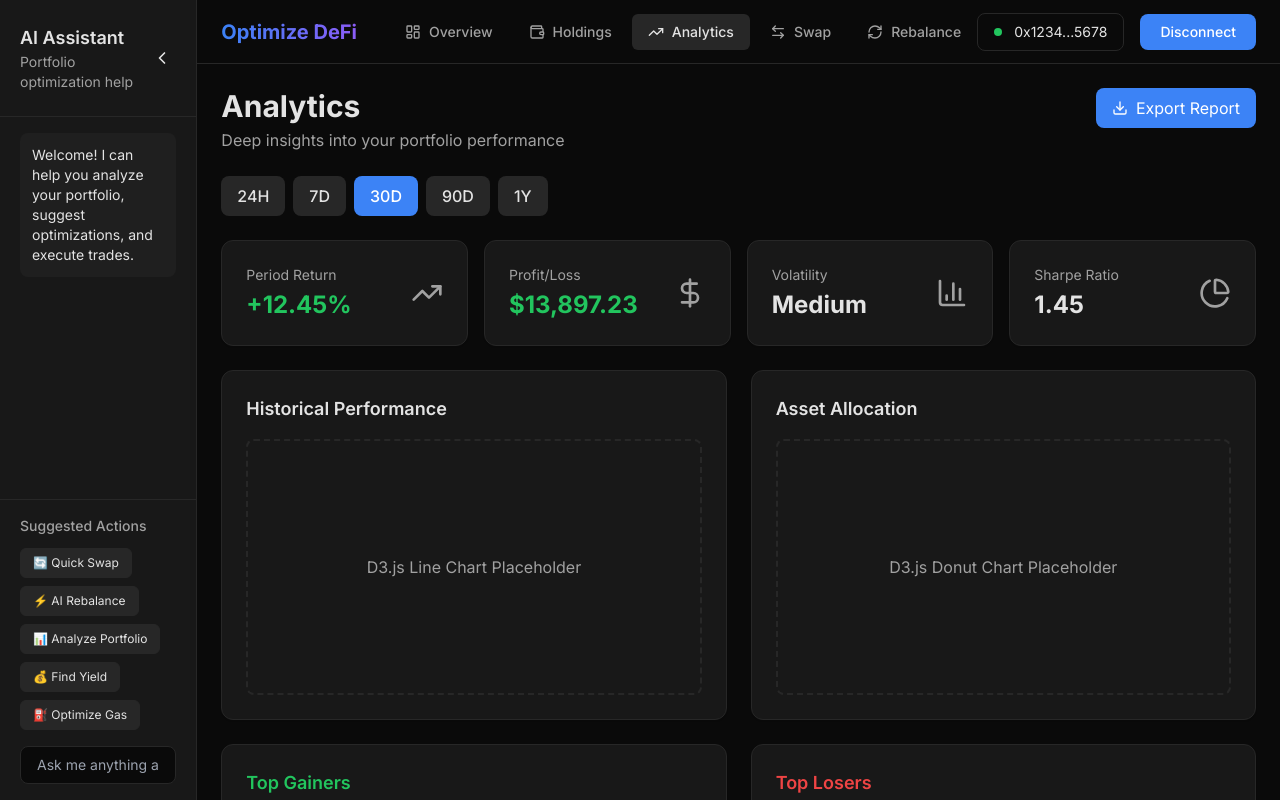
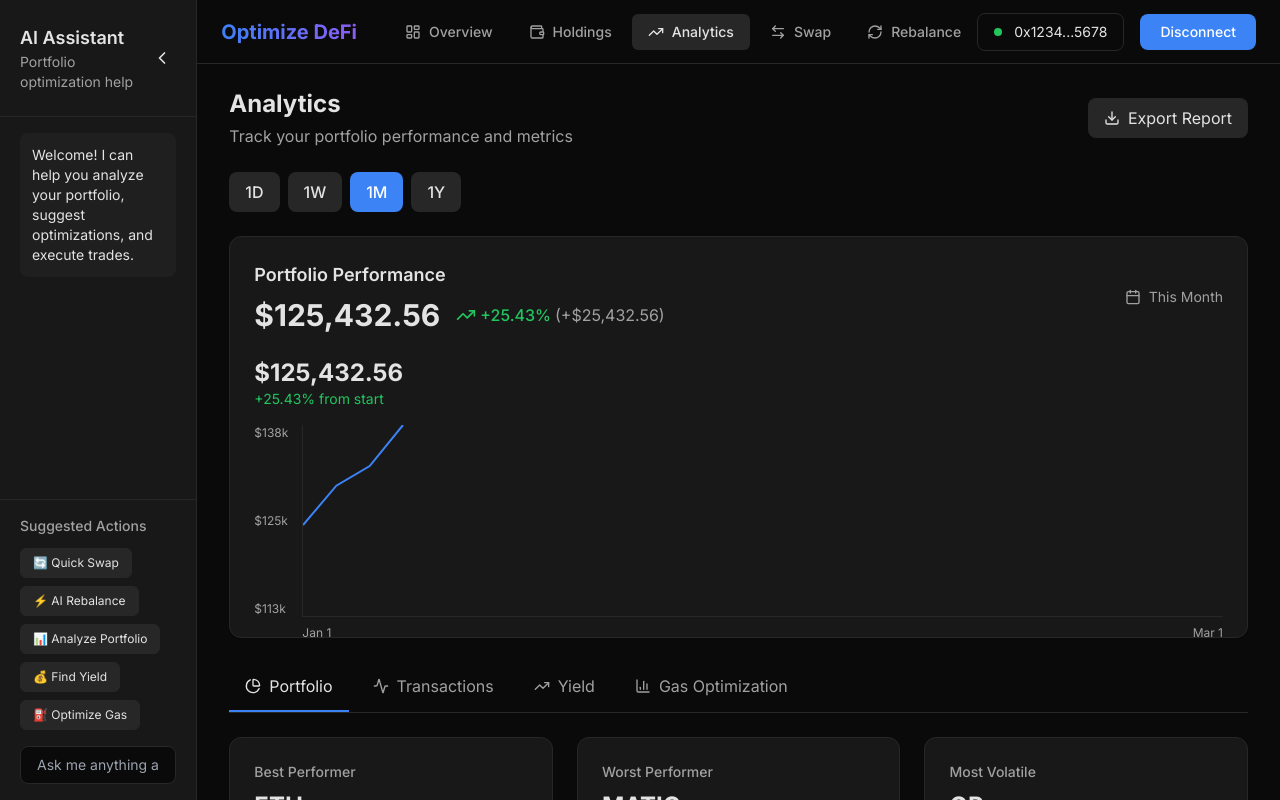
Before and after one commit to emmette/optimizedefi, a Next.js app in the folder frontend/: page /analytics in a window 1280 px wide. Built offline with nearby package versions, Linux system fonts and the light colour scheme.

Commit message:
feat: Implement Analytics page with performance charts and detailed metrics

```diff
--- a/frontend/app/analytics/page.tsx
+++ b/frontend/app/analytics/page.tsx
@@ -2,250 +2,384 @@
 
 import { useState } from 'react'
 import { Card } from '@/components/ui/Card'
-import { TrendingUp, DollarSign, PieChart, BarChart3, Download } from 'lucide-react'
+import { PerformanceChart } from '@/components/charts/PerformanceChart'
+import {
+  TrendingUp,
+  TrendingDown,
+  DollarSign,
+  Activity,
+  PieChart,
+  BarChart3,
+  Calendar,
+  Download
+} from 'lucide-react'
 
-// Mock data for analytics
-const mockAnalyticsData = {
-  performance: {
-    '24h': { value: 2.34, amount: 2876.43 },
-    '7d': { value: 5.67, amount: 6712.89 },
-    '30d': { value: 12.45, amount: 13897.23 },
-    '90d': { value: 28.91, amount: 28456.78 },
-    '1y': { value: 145.67, amount: 64321.09 },
-  },
-  topGainers: [
-    { symbol: 'OP', name: 'Optimism', change: 15.67, value: 8000 },
-    { symbol: 'ARB', name: 'Arbitrum', change: 12.34, value: 8000 },
-    { symbol: 'ETH', name: 'Ethereum', change: 8.91, value: 10468 },
+// Mock performance data
+const mockPerformanceData = {
+  '1D': [
+    { date: '00:00', value: 123000 },
+    { date: '04:00', value: 122500 },
+    { date: '08:00', value: 124000 },
+    { date: '12:00', value: 125000 },
+    { date: '16:00', value: 124500 },
+    { date: '20:00', value: 125432.56 },
   ],
-  topLosers: [
-    { symbol: 'MATIC', name: 'Polygon', change: -5.23, value: 10000 },
-    { symbol: 'LINK', name: 'Chainlink', change: -3.45, value: 3200 },
-    { symbol: 'UNI', name: 'Uniswap', change: -2.11, value: 2100 },
+  '1W': [
+    { date: 'Mon', value: 120000 },
+    { date: 'Tue', value: 121500 },
+    { date: 'Wed', value: 123000 },
+    { date: 'Thu', value: 122000 },
+    { date: 'Fri', value: 124000 },
+    { date: 'Sat', value: 125000 },
+    { date: 'Sun', value: 125432.56 },
   ],
-  chainDistribution: [
-    { chain: 'Ethereum', value: 45000, percentage: 35.9, tokens: 15 },
-    { chain: 'Polygon', value: 32000, percentage: 25.5, tokens: 12 },
-    { chain: 'Optimism', value: 28432.56, percentage: 22.7, tokens: 8 },
-    { chain: 'Arbitrum', value: 20000, percentage: 15.9, tokens: 10 },
+  '1M': [
+    { date: 'Week 1', value: 100000 },
+    { date: 'Week 2', value: 110000 },
+    { date: 'Week 3', value: 115000 },
+    { date: 'Week 4', value: 125432.56 },
   ],
-  riskMetrics: {
-    volatility: 'Medium',
-    sharpeRatio: 1.45,
-    maxDrawdown: -15.23,
-    correlation: 0.67,
-  }
+  '1Y': [
+    { date: 'Jan', value: 80000 },
+    { date: 'Feb', value: 85000 },
+    { date: 'Mar', value: 90000 },
+    { date: 'Apr', value: 95000 },
+    { date: 'May', value: 92000 },
+    { date: 'Jun', value: 98000 },
+    { date: 'Jul', value: 105000 },
+    { date: 'Aug', value: 110000 },
+    { date: 'Sep', value: 115000 },
+    { date: 'Oct', value: 118000 },
+    { date: 'Nov', value: 122000 },
+    { date: 'Dec', value: 125432.56 },
+  ],
 }
 
+// Mock transaction metrics
+const mockTransactionMetrics = {
+  totalTransactions: 342,
+  avgTransactionSize: 2450.50,
+  gasFeesSpent: 1234.56,
+  successRate: 98.5,
+  mostActiveChain: 'Ethereum',
+  mostTradedToken: 'ETH',
+}
+
+// Mock yield metrics
+const mockYieldMetrics = {
+  totalYieldEarned: 8543.21,
+  avgAPY: 12.5,
+  activePositions: 7,
+  bestPerformer: {
+    protocol: 'Aave V3',
+    apy: 18.5,
+    earned: 3200.50,
+  },
+}
+
+// Mock gas optimization
+const mockGasMetrics = {
+  totalSaved: 543.21,
+  optimizedTransactions: 45,
+  avgSavings: 12.07,
+  bestSaving: {
+    amount: 89.50,
+    chain: 'Ethereum',
+    type: 'Batch Swap',
+  },
+}
+
+type TimeRange = '1D' | '1W' | '1M' | '1Y'
+
 export default function AnalyticsPage() {
-  const [selectedPeriod, setSelectedPeriod] = useState('30d')
+  const [timeRange, setTimeRange] = useState<TimeRange>('1M')
+  const [activeMetric, setActiveMetric] = useState<'portfolio' | 'transactions' | 'yield' | 'gas'>('portfolio')
 
-  const periods = [
-    { id: '24h', label: '24H' },
-    { id: '7d', label: '7D' },
-    { id: '30d', label: '30D' },
-    { id: '90d', label: '90D' },
-    { id: '1y', label: '1Y' },
-  ]
+  const performanceData = mockPerformanceData[timeRange]
+  const currentValue = performanceData[performanceData.length - 1].value
+  const previousValue = performanceData[0].value
+  const change = currentValue - previousValue
+  const changePercent = (change / previousValue) * 100
 
   return (
-    <div className="p-6 space-y-6">
+    <div className="px-8 py-6 space-y-6">
       {/* Header */}
-      <div className="flex justify-between items-start">
+      <div className="flex items-center justify-between">
         <div>
-          <h1 className="text-3xl font-bold">Analytics</h1>
-          <p className="text-muted-foreground mt-1">Deep insights into your portfolio performance</p>
+          <h1 className="text-2xl font-bold">Analytics</h1>
+          <p className="text-muted-foreground mt-1">Track your portfolio performance and metrics</p>
         </div>
-        <button className="flex items-center gap-2 px-4 py-2 bg-primary text-primary-foreground rounded-lg hover:bg-primary/90 transition-colors">
+        <button className="flex items-center gap-2 px-4 py-2 bg-secondary hover:bg-secondary/80 rounded-lg transition-colors">
           <Download className="h-4 w-4" />
           Export Report
         </button>
       </div>
 
-      {/* Period Selector */}
+      {/* Time Range Selector */}
       <div className="flex gap-2">
-        {periods.map((period) => (
+        {(['1D', '1W', '1M', '1Y'] as TimeRange[]).map((range) => (
           <button
-            key={period.id}
-            onClick={() => setSelectedPeriod(period.id)}
+            key={range}
+            onClick={() => setTimeRange(range)}
             className={`px-4 py-2 rounded-lg font-medium transition-colors ${
-              selectedPeriod === period.id
+              timeRange === range
                 ? 'bg-primary text-primary-foreground'
                 : 'bg-secondary hover:bg-secondary/80'
             }`}
           >
-            {period.label}
+            {range}
           </button>
         ))}
       </div>
 
-      {/* Performance Metrics */}
-      <div className="grid grid-cols-1 md:grid-cols-2 lg:grid-cols-4 gap-4">
+      {/* Performance Chart */}
       <Card className="p-6">
-          <div className="flex items-center justify-between">
+        <div className="flex items-center justify-between mb-6">
           <div>
-              <p className="text-sm text-muted-foreground">Period Return</p>
-              <p className={`text-2xl font-bold mt-1 ${
-                mockAnalyticsData.performance[selectedPeriod as keyof typeof mockAnalyticsData.performance].value > 0
-                  ? 'text-green-500'
-                  : 'text-red-500'
-              }`}>
-                {mockAnalyticsData.performance[selectedPeriod as keyof typeof mockAnalyticsData.performance].value > 0 ? '+' : ''}
-                {mockAnalyticsData.performance[selectedPeriod as keyof typeof mockAnalyticsData.performance].value}%
+            <h3 className="text-lg font-semibold">Portfolio Performance</h3>
+            <div className="flex items-center gap-4 mt-2">
+              <p className="text-3xl font-bold">
+                ${currentValue.toLocaleString('en-US', { minimumFractionDigits: 2, maximumFractionDigits: 2 })}
               </p>
+              <div className={`flex items-center gap-1 ${change > 0 ? 'text-green-500' : 'text-red-500'}`}>
+                {change > 0 ? <TrendingUp className="h-5 w-5" /> : <TrendingDown className="h-5 w-5" />}
+                <span className="font-medium">
+                  {change > 0 ? '+' : ''}{changePercent.toFixed(2)}%
+                </span>
+                <span className="text-muted-foreground">({change > 0 ? '+' : ''}${change.toLocaleString('en-US', { minimumFractionDigits: 2, maximumFractionDigits: 2 })})</span>
               </div>
-            <TrendingUp className="h-8 w-8 text-muted-foreground" />
+            </div>
+          </div>
+          <div className="flex items-center gap-2 text-sm text-muted-foreground">
+            <Calendar className="h-4 w-4" />
+            {timeRange === '1D' ? 'Today' :
+             timeRange === '1W' ? 'This Week' :
+             timeRange === '1M' ? 'This Month' : 'This Year'}
+          </div>
+        </div>
+        <div className="h-64">
+          <PerformanceChart data={performanceData} />
         </div>
       </Card>
 
+      {/* Metric Tabs */}
+      <div className="flex gap-2 border-b border-border">
+        {[
+          { id: 'portfolio', label: 'Portfolio', icon: PieChart },
+          { id: 'transactions', label: 'Transactions', icon: Activity },
+          { id: 'yield', label: 'Yield', icon: TrendingUp },
+          { id: 'gas', label: 'Gas Optimization', icon: BarChart3 },
+        ].map((tab) => {
+          const Icon = tab.icon
+          return (
+            <button
+              key={tab.id}
+              onClick={() => setActiveMetric(tab.id as any)}
+              className={`flex items-center gap-2 px-4 py-3 border-b-2 transition-colors ${
+                activeMetric === tab.id
+                  ? 'border-primary text-foreground'
+                  : 'border-transparent text-muted-foreground hover:text-foreground'
+              }`}
+            >
+              <Icon className="h-4 w-4" />
+              {tab.label}
+            </button>
+          )
+        })}
+      </div>
+
+      {/* Metric Content */}
+      {activeMetric === 'portfolio' && (
+        <div className="grid grid-cols-1 md:grid-cols-2 lg:grid-cols-3 gap-6">
           <Card className="p-6">
-          <div className="flex items-center justify-between">
-            <div>
-              <p className="text-sm text-muted-foreground">Profit/Loss</p>
-              <p className={`text-2xl font-bold mt-1 ${
-                mockAnalyticsData.performance[selectedPeriod as keyof typeof mockAnalyticsData.performance].amount > 0
-                  ? 'text-green-500'
-                  : 'text-red-500'
-              }`}>
-                ${mockAnalyticsData.performance[selectedPeriod as keyof typeof mockAnalyticsData.performance].amount.toLocaleString()}
-              </p>
-            </div>
-            <DollarSign className="h-8 w-8 text-muted-foreground" />
-          </div>
+            <h3 className="text-sm font-medium text-muted-foreground mb-2">Best Performer</h3>
+            <p className="text-2xl font-bold">ETH</p>
+            <p className="text-sm text-green-500 mt-1">+12.5% this month</p>
           </Card>
-
           <Card className="p-6">
-          <div className="flex items-center justify-between">
-            <div>
-              <p className="text-sm text-muted-foreground">Volatility</p>
-              <p className="text-2xl font-bold mt-1">{mockAnalyticsData.riskMetrics.volatility}</p>
-            </div>
-            <BarChart3 className="h-8 w-8 text-muted-foreground" />
-          </div>
+            <h3 className="text-sm font-medium text-muted-foreground mb-2">Worst Performer</h3>
+            <p className="text-2xl font-bold">MATIC</p>
+            <p className="text-sm text-red-500 mt-1">-3.2% this month</p>
           </Card>
-
           <Card className="p-6">
-          <div className="flex items-center justify-between">
-            <div>
-              <p className="text-sm text-muted-foreground">Sharpe Ratio</p>
-              <p className="text-2xl font-bold mt-1">{mockAnalyticsData.riskMetrics.sharpeRatio}</p>
-            </div>
-            <PieChart className="h-8 w-8 text-muted-foreground" />
-          </div>
+            <h3 className="text-sm font-medium text-muted-foreground mb-2">Most Volatile</h3>
+            <p className="text-2xl font-bold">OP</p>
+            <p className="text-sm text-muted-foreground mt-1">±15.3% volatility</p>
+          </Card>
+          <Card className="p-6">
+            <h3 className="text-sm font-medium text-muted-foreground mb-2">Largest Position</h3>
+            <p className="text-2xl font-bold">ETH</p>
+            <p className="text-sm text-muted-foreground mt-1">35.9% of portfolio</p>
+          </Card>
+          <Card className="p-6">
+            <h3 className="text-sm font-medium text-muted-foreground mb-2">Smallest Position</h3>
+            <p className="text-2xl font-bold">LINK</p>
+            <p className="text-sm text-muted-foreground mt-1">1.8% of portfolio</p>
+          </Card>
+          <Card className="p-6">
+            <h3 className="text-sm font-medium text-muted-foreground mb-2">Risk Score</h3>
+            <p className="text-2xl font-bold">Medium</p>
+            <p className="text-sm text-orange-500 mt-1">Score: 6.5/10</p>
           </Card>
         </div>
+      )}
 
-      {/* Charts Row */}
-      <div className="grid grid-cols-1 lg:grid-cols-2 gap-6">
-        {/* Historical Performance Chart */}
+      {activeMetric === 'transactions' && (
+        <div className="grid grid-cols-1 md:grid-cols-2 lg:grid-cols-3 gap-6">
           <Card className="p-6">
-          <h3 className="text-lg font-semibold mb-4">Historical Performance</h3>
-          <div className="h-64 flex items-center justify-center border-2 border-dashed border-border rounded-lg">
-            <p className="text-muted-foreground">D3.js Line Chart Placeholder</p>
-          </div>
+            <h3 className="text-sm font-medium text-muted-foreground mb-2">Total Transactions</h3>
+            <p className="text-2xl font-bold">{mockTransactionMetrics.totalTransactions}</p>
+            <p className="text-sm text-muted-foreground mt-1">This month</p>
           </Card>
-
-        {/* Asset Allocation Chart */}
           <Card className="p-6">
-          <h3 className="text-lg font-semibold mb-4">Asset Allocation</h3>
-          <div className="h-64 flex items-center justify-center border-2 border-dashed border-border rounded-lg">
-            <p className="text-muted-foreground">D3.js Donut Chart Placeholder</p>
-          </div>
+            <h3 className="text-sm font-medium text-muted-foreground mb-2">Average Size</h3>
+            <p className="text-2xl font-bold">${mockTransactionMetrics.avgTransactionSize.toLocaleString()}</p>
+            <p className="text-sm text-muted-foreground mt-1">Per transaction</p>
+          </Card>
+          <Card className="p-6">
+            <h3 className="text-sm font-medium text-muted-foreground mb-2">Gas Fees Spent</h3>
+            <p className="text-2xl font-bold">${mockTransactionMetrics.gasFeesSpent.toLocaleString()}</p>
+            <p className="text-sm text-muted-foreground mt-1">Total fees</p>
+          </Card>
+          <Card className="p-6">
+            <h3 className="text-sm font-medium text-muted-foreground mb-2">Success Rate</h3>
+            <p className="text-2xl font-bold">{mockTransactionMetrics.successRate}%</p>
+            <p className="text-sm text-green-500 mt-1">Excellent</p>
+          </Card>
+          <Card className="p-6">
+            <h3 className="text-sm font-medium text-muted-foreground mb-2">Most Active Chain</h3>
+            <p className="text-2xl font-bold">{mockTransactionMetrics.mostActiveChain}</p>
+            <p className="text-sm text-muted-foreground mt-1">165 transactions</p>
+          </Card>
+          <Card className="p-6">
+            <h3 className="text-sm font-medium text-muted-foreground mb-2">Most Traded</h3>
+            <p className="text-2xl font-bold">{mockTransactionMetrics.mostTradedToken}</p>
+            <p className="text-sm text-muted-foreground mt-1">89 trades</p>
           </Card>
         </div>
+      )}
 
-      {/* Top Movers */}
-      <div className="grid grid-cols-1 lg:grid-cols-2 gap-6">
-        {/* Top Gainers */}
+      {activeMetric === 'yield' && (
+        <div className="space-y-6">
+          <div className="grid grid-cols-1 md:grid-cols-2 lg:grid-cols-4 gap-6">
             <Card className="p-6">
-          <h3 className="text-lg font-semibold mb-4 text-green-500">Top Gainers</h3>
+              <h3 className="text-sm font-medium text-muted-foreground mb-2">Total Yield Earned</h3>
+              <p className="text-2xl font-bold">${mockYieldMetrics.totalYieldEarned.toLocaleString()}</p>
+              <p className="text-sm text-green-500 mt-1">All time</p>
+            </Card>
+            <Card className="p-6">
+              <h3 className="text-sm font-medium text-muted-foreground mb-2">Average APY</h3>
+              <p className="text-2xl font-bold">{mockYieldMetrics.avgAPY}%</p>
+              <p className="text-sm text-muted-foreground mt-1">Across positions</p>
+            </Card>
+            <Card className="p-6">
+              <h3 className="text-sm font-medium text-muted-foreground mb-2">Active Positions</h3>
+              <p className="text-2xl font-bold">{mockYieldMetrics.activePositions}</p>
+              <p className="text-sm text-muted-foreground mt-1">Earning yield</p>
+            </Card>
+            <Card className="p-6">
+              <h3 className="text-sm font-medium text-muted-foreground mb-2">Best Performer</h3>
+              <p className="text-2xl font-bold">{mockYieldMetrics.bestPerformer.protocol}</p>
+              <p className="text-sm text-green-500 mt-1">{mockYieldMetrics.bestPerformer.apy}% APY</p>
+            </Card>
+          </div>
+          <Card className="p-6">
+            <h3 className="text-lg font-semibold mb-4">Top Yield Sources</h3>
             <div className="space-y-3">
-            {mockAnalyticsData.topGainers.map((token) => (
-              <div key={token.symbol} className="flex items-center justify-between p-3 bg-green-500/10 rounded-lg">
+              <div className="flex items-center justify-between p-3 bg-background rounded-lg">
                 <div>
-                  <p className="font-medium">{token.symbol}</p>
-                  <p className="text-sm text-muted-foreground">{token.name}</p>
+                  <p className="font-medium">Aave V3 - ETH</p>
+                  <p className="text-sm text-muted-foreground">Ethereum</p>
                 </div>
                 <div className="text-right">
-                  <p className="font-medium text-green-500">+{token.change}%</p>
-                  <p className="text-sm text-muted-foreground">${token.value.toLocaleString()}</p>
+                  <p className="font-medium text-green-500">18.5% APY</p>
+                  <p className="text-sm text-muted-foreground">+$3,200.50</p>
                 </div>
               </div>
-            ))}
-          </div>
-        </Card>
-
-        {/* Top Losers */}
-        <Card className="p-6">
-          <h3 className="text-lg font-semibold mb-4 text-red-500">Top Losers</h3>
-          <div className="space-y-3">
-            {mockAnalyticsData.topLosers.map((token) => (
-              <div key={token.symbol} className="flex items-center justify-between p-3 bg-red-500/10 rounded-lg">
+              <div className="flex items-center justify-between p-3 bg-background rounded-lg">
                 <div>
-                  <p className="font-medium">{token.symbol}</p>
-                  <p className="text-sm text-muted-foreground">{token.name}</p>
+                  <p className="font-medium">Compound - USDC</p>
+                  <p className="text-sm text-muted-foreground">Polygon</p>
                 </div>
                 <div className="text-right">
-                  <p className="font-medium text-red-500">{token.change}%</p>
-                  <p className="text-sm text-muted-foreground">${token.value.toLocaleString()}</p>
+                  <p className="font-medium text-green-500">12.3% APY</p>
+                  <p className="text-sm text-muted-foreground">+$2,100.35</p>
                 </div>
               </div>
-            ))}
+              <div className="flex items-center justify-between p-3 bg-background rounded-lg">
+                <div>
+                  <p className="font-medium">Yearn - DAI</p>
+                  <p className="text-sm text-muted-foreground">Optimism</p>
                 </div>
-        </Card>
+                <div className="text-right">
+                  <p className="font-medium text-green-500">9.8% APY</p>
+                  <p className="text-sm text-muted-foreground">+$1,542.86</p>
                 </div>
-
-      {/* Chain Distribution */}
-      <Card className="p-6">
-        <h3 className="text-lg font-semibold mb-4">Chain Distribution</h3>
-        <div className="space-y-4">
-          {mockAnalyticsData.chainDistribution.map((chain) => (
-            <div key={chain.chain} className="flex items-center justify-between">
-              <div className="flex items-center gap-4 flex-1">
-                <div className="w-32">
-                  <p className="font-medium">{chain.chain}</p>
-                  <p className="text-sm text-muted-foreground">{chain.tokens} tokens</p>
-                </div>
-                <div className="flex-1">
-                  <div className="h-2 bg-secondary rounded-full overflow-hidden">
-                    <div
-                      className="h-full bg-primary transition-all duration-500"
-                      style={{ width: `${chain.percentage}%` }}
-                    />
-                  </div>
-                </div>
-              </div>
-              <div className="text-right ml-4">
-                <p className="font-medium">${chain.value.toLocaleString()}</p>
-                <p className="text-sm text-muted-foreground">{chain.percentage}%</p>
-              </div>
-            </div>
-          ))}
-        </div>
-      </Card>
-
-      {/* Risk Metrics */}
-      <Card className="p-6">
-        <h3 className="text-lg font-semibold mb-4">Risk Analysis</h3>
-        <div className="grid grid-cols-2 md:grid-cols-4 gap-6">
-          <div>
-            <p className="text-sm text-muted-foreground">Volatility</p>
-            <p className="text-xl font-bold mt-1">{mockAnalyticsData.riskMetrics.volatility}</p>
-          </div>
-          <div>
-            <p className="text-sm text-muted-foreground">Sharpe Ratio</p>
-            <p className="text-xl font-bold mt-1">{mockAnalyticsData.riskMetrics.sharpeRatio}</p>
-          </div>
-          <div>
-            <p className="text-sm text-muted-foreground">Max Drawdown</p>
-            <p className="text-xl font-bold mt-1 text-red-500">{mockAnalyticsData.riskMetrics.maxDrawdown}%</p>
-          </div>
-          <div>
-            <p className="text-sm text-muted-foreground">Correlation</p>
-            <p className="text-xl font-bold mt-1">{mockAnalyticsData.riskMetrics.correlation}</p>
               </div>
             </div>
           </Card>
         </div>
+      )}
+
+      {activeMetric === 'gas' && (
+        <div className="space-y-6">
+          <div className="grid grid-cols-1 md:grid-cols-2 lg:grid-cols-4 gap-6">
+            <Card className="p-6">
+              <h3 className="text-sm font-medium text-muted-foreground mb-2">Total Saved</h3>
+              <p className="text-2xl font-bold">${mockGasMetrics.totalSaved.toLocaleString()}</p>
+              <p className="text-sm text-green-500 mt-1">This month</p>
+            </Card>
+            <Card className="p-6">
+              <h3 className="text-sm font-medium text-muted-foreground mb-2">Optimized Txns</h3>
+              <p className="text-2xl font-bold">{mockGasMetrics.optimizedTransactions}</p>
+              <p className="text-sm text-muted-foreground mt-1">Transactions</p>
+            </Card>
+            <Card className="p-6">
+              <h3 className="text-sm font-medium text-muted-foreground mb-2">Avg Savings</h3>
+              <p className="text-2xl font-bold">${mockGasMetrics.avgSavings.toFixed(2)}</p>
+              <p className="text-sm text-muted-foreground mt-1">Per transaction</p>
+            </Card>
+            <Card className="p-6">
+              <h3 className="text-sm font-medium text-muted-foreground mb-2">Best Saving</h3>
+              <p className="text-2xl font-bold">${mockGasMetrics.bestSaving.amount.toFixed(2)}</p>
+              <p className="text-sm text-muted-foreground mt-1">{mockGasMetrics.bestSaving.type}</p>
+            </Card>
+          </div>
+          <Card className="p-6">
+            <h3 className="text-lg font-semibold mb-4">Optimization Breakdown</h3>
+            <div className="space-y-3">
+              <div className="flex items-center justify-between">
+                <div className="flex items-center gap-3">
+                  <div className="w-2 h-2 bg-green-500 rounded-full"></div>
+                  <span>Batch Transactions</span>
+                </div>
+                <span className="font-medium">$234.50 saved</span>
+              </div>
+              <div className="flex items-center justify-between">
+                <div className="flex items-center gap-3">
+                  <div className="w-2 h-2 bg-blue-500 rounded-full"></div>
+                  <span>Optimal Routing</span>
+                </div>
+                <span className="font-medium">$189.32 saved</span>
+              </div>
+              <div className="flex items-center justify-between">
+                <div className="flex items-center gap-3">
+                  <div className="w-2 h-2 bg-purple-500 rounded-full"></div>
+                  <span>Gas Price Timing</span>
+                </div>
+                <span className="font-medium">$89.21 saved</span>
+              </div>
+              <div className="flex items-center justify-between">
+                <div className="flex items-center gap-3">
+                  <div className="w-2 h-2 bg-orange-500 rounded-full"></div>
+                  <span>Contract Optimization</span>
+                </div>
+                <span className="font-medium">$30.18 saved</span>
+              </div>
+            </div>
+          </Card>
+        </div>
+      )}
+    </div>
   )
 }
```
Lines whose indentation alone changed are shown as unchanged.
